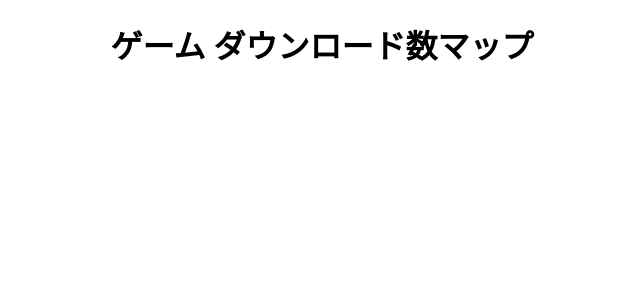
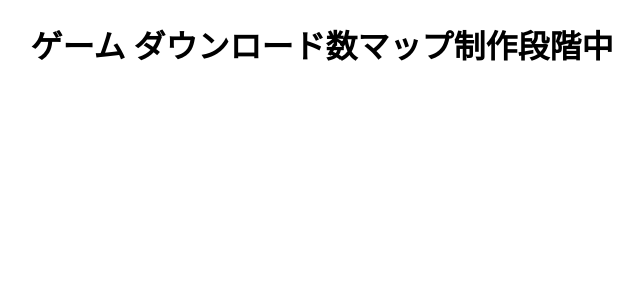
Before and after one commit to mappy0922/Web-Game, a React (Vite) app: page / in a window 1280 px wide. Shown: the top 300 px of the page, without its empty margins (318-961 px from the left). Built offline with nearby package versions, Linux system fonts and the light colour scheme.

Commit message:
制作段階中

```diff
--- a/src/App.jsx
+++ b/src/App.jsx
@@ -3,7 +3,7 @@ import { useState } from "react";
 export default function App() {
   return (
     <div>
-      <h1>ゲーム ダウンロード数マップ</h1>
+      <h1>ゲーム ダウンロード数マップ制作段階中</h1>
     </div>
   );
 }
```
